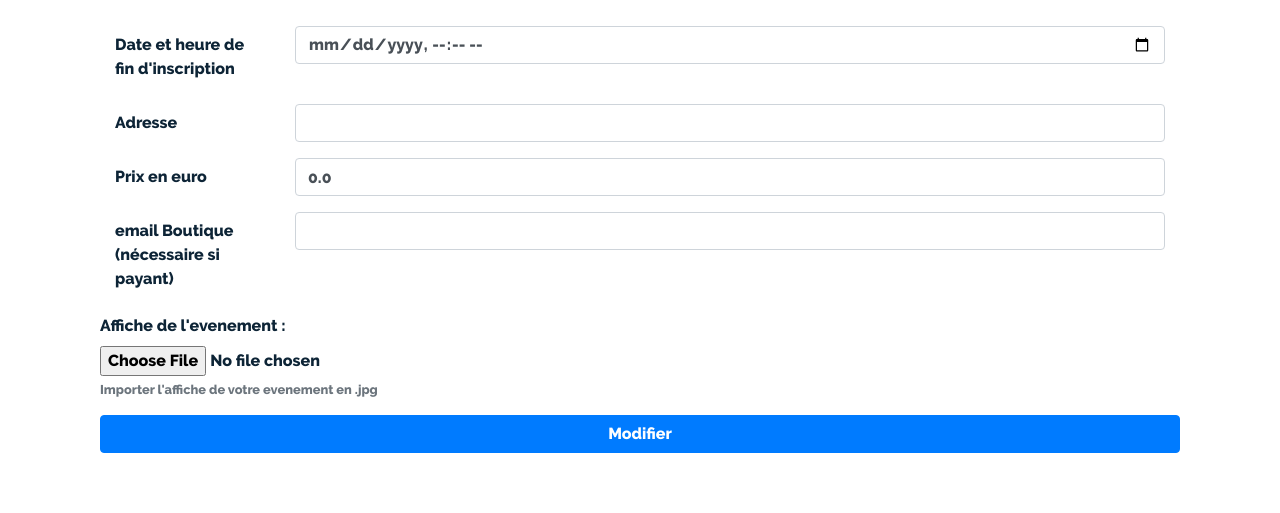
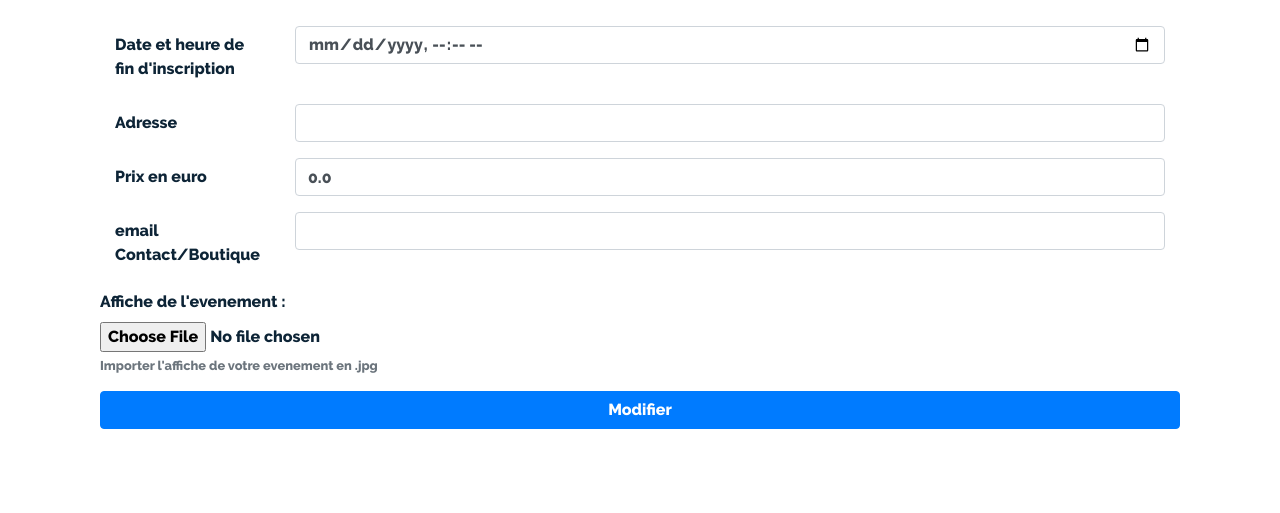
Before and after one commit to MrColorado/YakaChoisir, a Django app: template src/templates/event/change_event.html in a window 1280 px wide. Shown: the part 1044-1557 px from the top of the page. After the commit the page ends 1473 px from the top, so only its background shows below. Run offline with Django 3.2, Linux system fonts and the light colour scheme; the template is opened without the code that fills it: values that come from a table or form of the project are taken from there, others are empty; parts of the project's set-up code (start-up, migrations or seed data) failed here and were passed over; some libraries are stand-ins or nearby versions.

Commit message:
[MISC] adding some event

```diff
--- a/src/templates/event/change_event.html
+++ b/src/templates/event/change_event.html
@@ -81,7 +81,7 @@
                 </div>
             </div>
             <div class="form-group row">
-                <label for="example-text-input" class="col-2 col-form-label">email Boutique (nécessaire si payant)</label>
+                <label for="example-text-input" class="col-2 col-form-label">email Contact/Boutique</label>
                 <div class="col-10">
                     {{ form.boutique }}
                 </div>
--- a/src/templates/event/create_event.html
+++ b/src/templates/event/create_event.html
@@ -81,7 +81,7 @@
                 </div>
             </div>
             <div class="form-group row">
-                <label for="example-text-input" class="col-2 col-form-label">email Boutique (nécessaire si payant)</label>
+                <label for="example-text-input" class="col-2 col-form-label">email Contact/Boutique</label>
                 <div class="col-10">
                     {{ form.boutique }}
                 </div>
```
Also changed, not shown: src/db.sqlite3, src/media/event/logo_flat_small.png (added), src/media/event/piscine-autoportante-ovale-6-10-x-3-66-x-1-22-m.jpg (added), src/media/event/steve-jobs-god.jpg (added).
